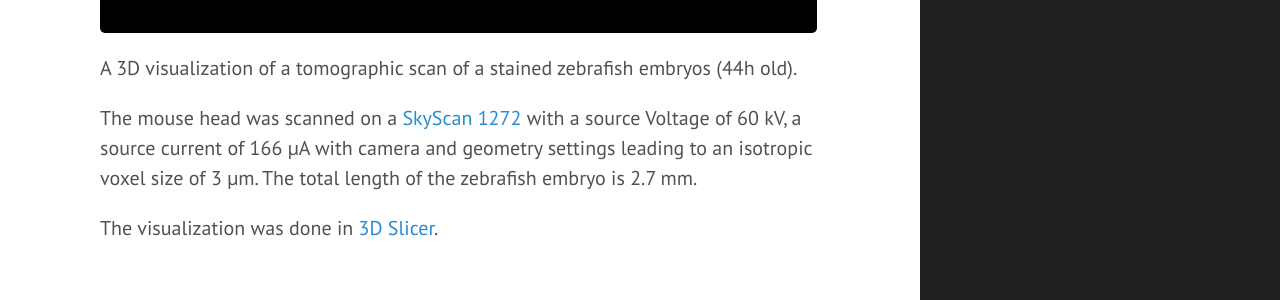
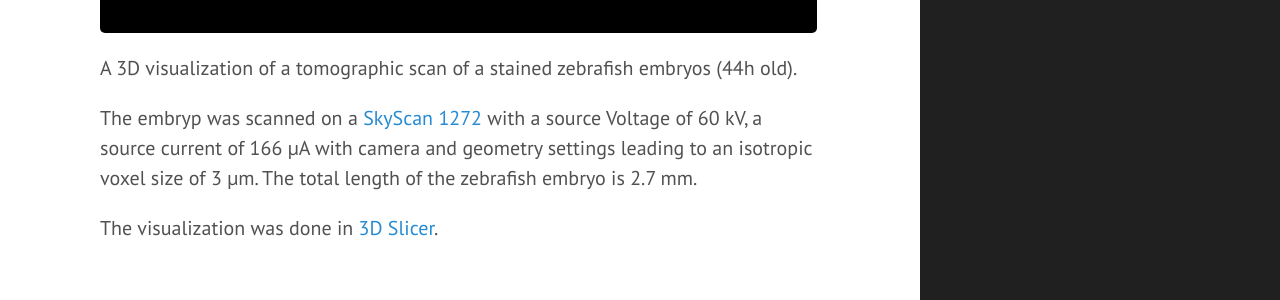
Before and after one commit to TomoGraphics/tomographics.github.io, a Jekyll site: the page built from _posts/2017-10-20-danio-rerio-embryo.md, in a window 1280 px wide and 1236 px high. Shown: the part 551-851 px from the top of the window. Built offline with Jekyll 4.4.1, drawn with Linux system fonts in a browser that asks for light colours; our own code applies the rules of GitHub Pages for plain Markdown files.

Commit message:
This aint no mouse head!

```diff
--- a/_posts/2017-10-20-danio-rerio-embryo.md
+++ b/_posts/2017-10-20-danio-rerio-embryo.md
@@ -15,7 +15,7 @@ tags:
 
 A 3D visualization of a tomographic scan of a stained zebrafish embryos (44h old).
 
-The mouse head was scanned on a [SkyScan 1272](http://bruker-microct.com/products/1272.htm) with a source Voltage of 60 kV, a source current of 166 µA with camera and geometry settings leading to an isotropic voxel size of 3 µm.
+The embryp was scanned on a [SkyScan 1272](http://bruker-microct.com/products/1272.htm) with a source Voltage of 60 kV, a source current of 166 µA with camera and geometry settings leading to an isotropic voxel size of 3 µm.
 The total length of the zebrafish embryo is  2.7 mm.
 
 The visualization was done in [3D Slicer](https://www.slicer.org/).
```
